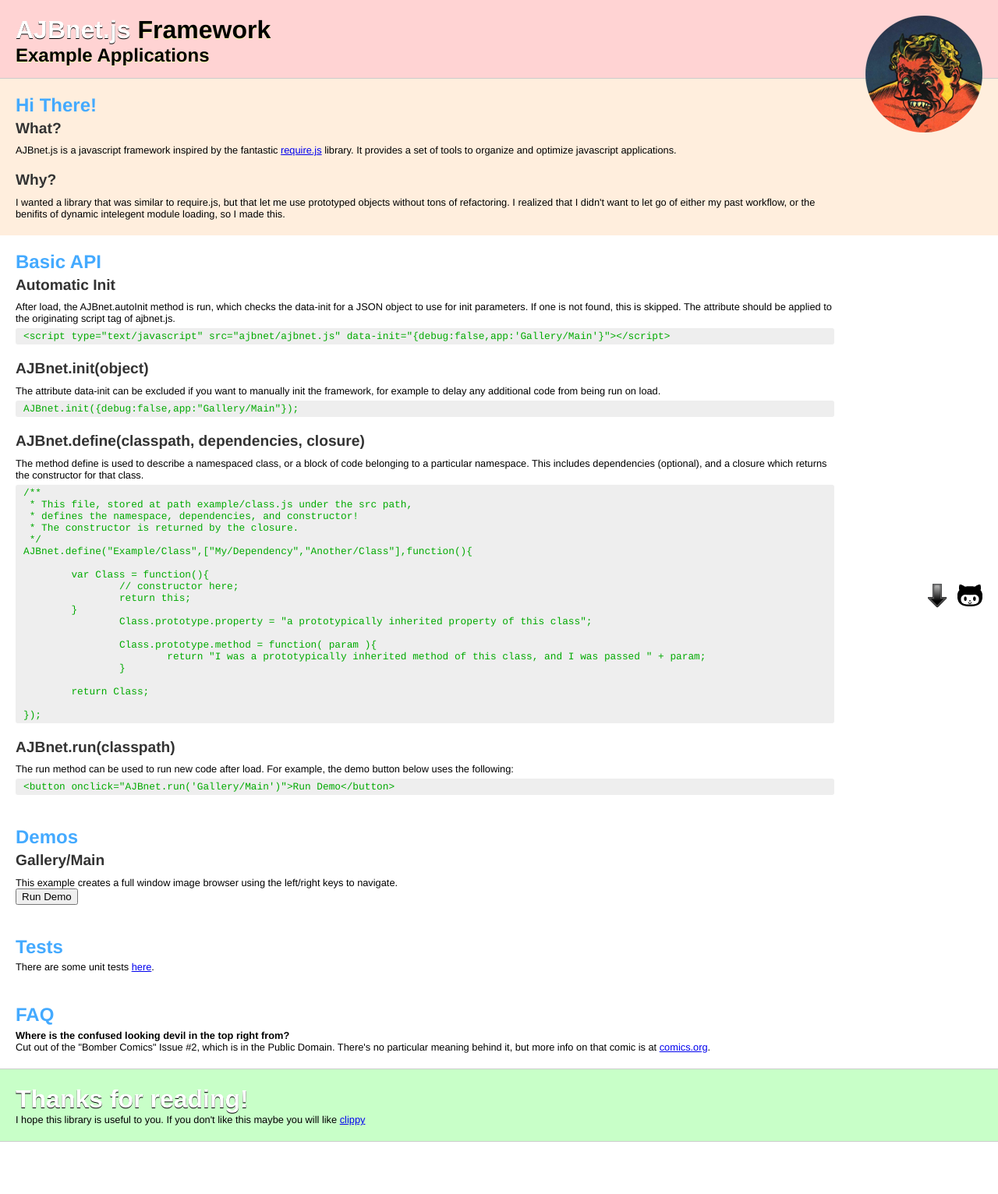
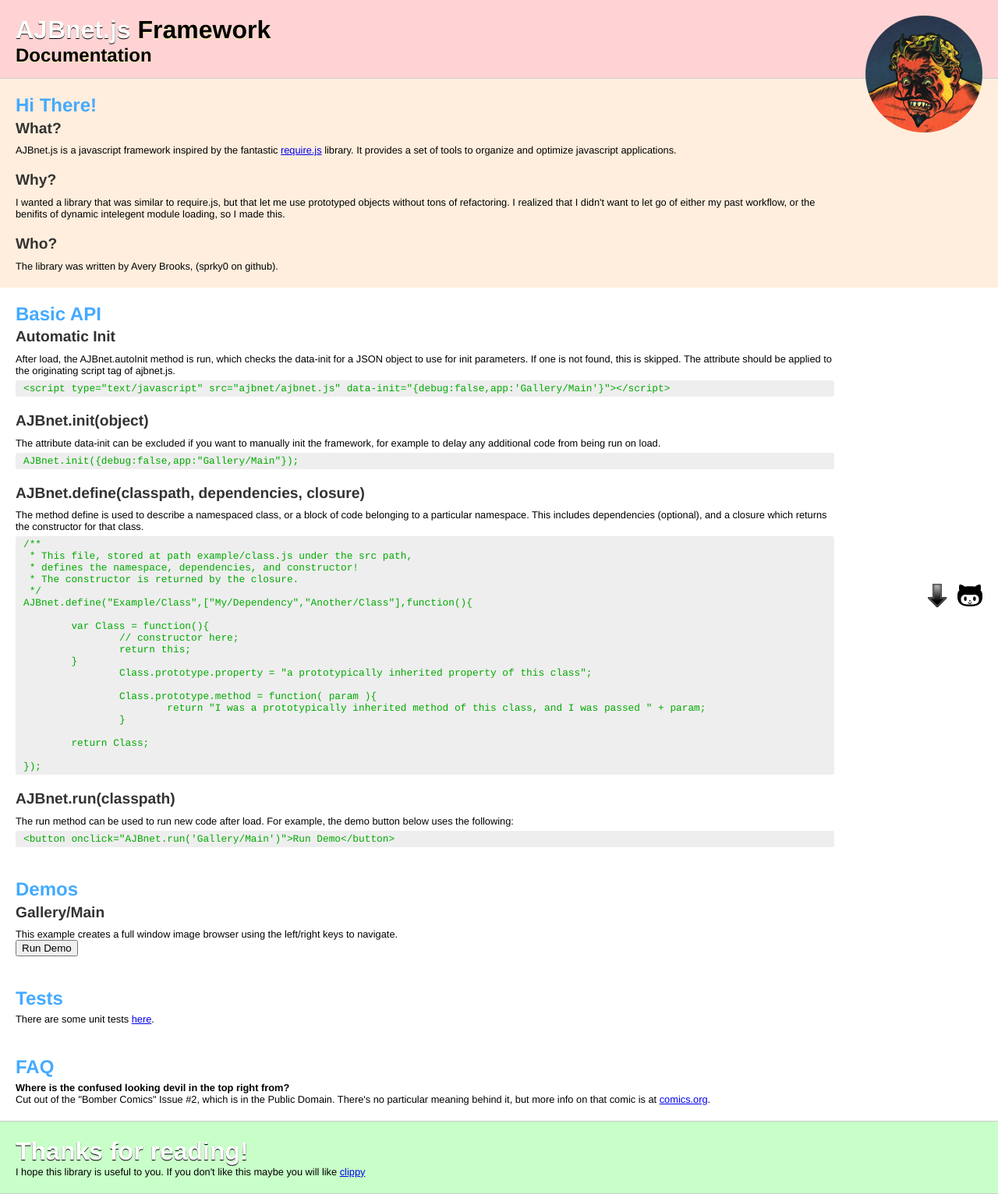
Before and after one commit to sprky0/AJBnet.js, a PHP site: page / in a window 1280 px wide. Shown: the whole page at 78% size. Before the commit the page ends 1465 px from the top, so only its background shows below. Run offline with PHP 8.4, Linux system fonts and the light colour scheme.

Commit message:
labels for tests, more docs and info.  preserve previous test results, key test styling

```diff
--- a/ajbnet/ajbnet.js
+++ b/ajbnet/ajbnet.js
@@ -36,7 +36,7 @@ var AJBnet = {
 		logsEnabled : {
 			core : false,
 			application : false,
-			loading : false,
+			loading : true,
 			execution : false,
 			constructor : false,
 			notice : false,
@@ -189,6 +189,10 @@ var AJBnet = {
 		}
 
 		var init_json = origin.getAttribute("data-init"), init_object;
+
+		// require.js behavior:
+		// var main_json = origin.getAttribute("data-main"), main_classpath;
+		// if (!this.isNull(main_json)){});
 
 		if (!this.isNull(init_json)){
 
--- a/css/screen.css
+++ b/css/screen.css
@@ -5,42 +5,50 @@
 
 html {}
 
-html.gallery body, html.gallery {
-	margin: 0;
-	padding: 0;
-	width: 100%;
-	height: 100%;
-}
-
-h1, h2, h3, p, ul, li, tr, td, dl, dt, dd {
+html.AJBnet h1,
+html.AJBnet h2,
+html.AJBnet h3,
+html.AJBnet p,
+html.AJBnet ul,
+html.AJBnet li,
+html.AJBnet tr,
+html.AJBnet td,
+html.AJBnet dl,
+html.AJBnet dt,
+html.AJBnet dd {
 	margin: 0; padding: 0;
 	color: #000;
 	font-family: helvetica;
 }
 
-html.tests {
+html.AJBnet {
 	margin: 0; padding: 0;
 	width: auto;
 }
 
-article h1 {
+html.AJBnet section.keytest {
+	border: 1px solid #ccc;
+	padding: 20px;
+}
+
+html.AJBnet article h1 {
 	font-size: 1.5em;
 	margin-bottom: .2em;
 	color: #4af;
 }
 
-article h2 {
+html.AJBnet article h2 {
 	font-size: 1.2em;
 	margin-bottom: .5em;
 	color: #333;
 }
 
-html.tests h1 em {
+html.AJBnet h1 em {
 	color: #FFFFFF;
 	font-style: normal;
 }
 
-html.tests header {
+html.AJBnet header {
 	position: fixed;
 	top: 0;
 	left: 0;
@@ -50,65 +58,68 @@ html.tests header {
 	background-color: rgba(255,200,200,.8);
 }
 
-html.tests header h1 {text-shadow: 0 1px 0 #ffa;}
-html.tests header h2 {text-shadow: 0 1px 0 #ffa;}
-html.tests header h1 em {text-shadow: 0 1px 0 #000;}
-html.tests header h2 em {text-shadow: 0 1px 0 #000;}
+html.AJBnet header h1 {text-shadow: 0 1px 0 #ffa;}
+html.AJBnet header h2 {text-shadow: 0 1px 0 #ffa;}
+html.AJBnet header h1 em {text-shadow: 0 1px 0 #000;}
+html.AJBnet header h2 em {text-shadow: 0 1px 0 #000;}
 
-html.tests footer {
+html.AJBnet footer {
 	border-top: 1px solid #ccc;
 	border-bottom: 1px solid #ccc;
 	padding: 20px;
 	background-color: rgb(200,255,200);
 }
 
-html.tests footer h1 {
+html.AJBnet footer h1 {
 	color: #fff;
 	text-shadow: 0 1px 0 #000;
 }
 
-html.tests body {
+html.AJBnet body {
 	padding: 101px 0 0 0;
 	margin: 0;
 	overflow: auto;
 }
 
-html.tests table {
+html.AJBnet table {
 	width: 100%;
 }
 
-html.tests table th {
-	padding: 3px;
+html.AJBnet table th {
+	width: 20%;
+	padding: 6px;
 	text-align: left;
 	background-color: #f0f0f0;
+	font-size: .8em;
 }
-html.tests table td {
-	padding: 3px;
+html.AJBnet table td {
+	padding: 6px;
 	background-color: #fff;
 	border-bottom: 1px solid #eee;
+	font-size: .8em;
 }
 
-article {
+html.AJBnet article {
 	padding: 20px;
 }
 
-article.header {
+html.AJBnet article.header {
 	background-color: #fed;
 }
 
-section + section {
+html.AJBnet section + section {
 	margin-top: 20px;
 }
 
-section {
+html.AJBnet section {
 	padding-right: 190px;
 }
 
-p {
+html.AJBnet p {
 	font-size: .8em;
 }
 
-code {
+html.AJBnet code {
 	display: block;
 	margin-top: 5px;
 	padding: 3px 10px;
@@ -129,11 +140,11 @@ nav.right div.testgroup {
 	font-size: .8em;
 }
 
-dl {}
-dt {font-size: .8em;font-weight: bold;}
-dd {font-size: .8em;}
+html.AJBnet dl {}
+html.AJBnet dt {font-size: .8em;font-weight: bold;}
+html.AJBnet dd {font-size: .8em;}
 
-a.logo {
+html.AJBnet a.logo {
 	background: url('../images/confused_devil.png') top left no-repeat;
 	width: 150px;
 	height: 150px;
--- a/index.html
+++ b/index.html
@@ -1,16 +1,15 @@
 <!DOCTYPE html>
-<html class="tests">
+<html class="AJBnet">
 <head>
 	<meta charset="utf-8" />
 	<link rel="stylesheet" href="css/screen.css" />
-	<!--<script type="text/javascript" src="ajbnet/ajbnet.js" data-init="{debug:false,app:'Gallery/Main'}"></script>-->
 	<script type="text/javascript" src="ajbnet/ajbnet.js" data-init="{debug:false}"></script>
 </head>
 <body>
 
 	<header>
 		<h1><em>AJBnet.js</em> Framework</h1>
-		<h2>Example Applications</h2>
+		<h2>Documentation</h2>
 	</header>
 
 	<nav class="metalinks">
@@ -30,6 +29,11 @@
 		<section>
 			<h2>Why?</h2>
 			<p>I wanted a library that was similar to require.js, but that let me use prototyped objects without tons of refactoring.  I realized that I didn't want to let go of either my past workflow, or the benifits of dynamic intelegent module loading, so I made this.</p>
+		</section>
+
+		<section>
+			<h2>Who?</h2>
+			<p>The library was written by Avery Brooks, (sprky0 on github).</p>
 		</section>
 
 	</article>
```
Also changed, not shown: other parts of css/screen.css (+30 -6 lines), ajbnet/gallery/main.js (+8 -6 lines), ajbnet/tests/circular.js (+1 -1 lines), ajbnet/tests/comparison.js (+1 -1 lines), ajbnet/tests/core.js (+1 -1 lines), ajbnet/tests/doubleload.js (+1 -1 lines), ajbnet/tests/keys.js (+24 -12 lines), ajbnet/tests/tag.js (+2 -2 lines), test.html (+9 -9 lines).
